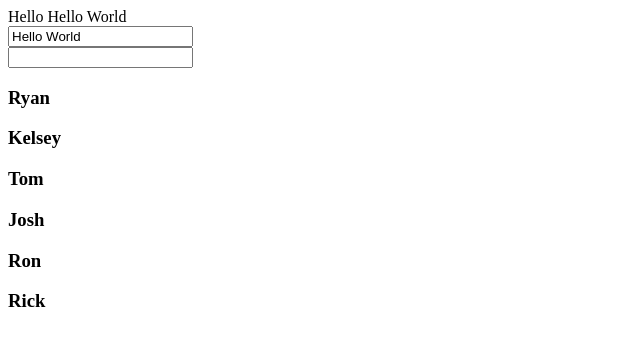
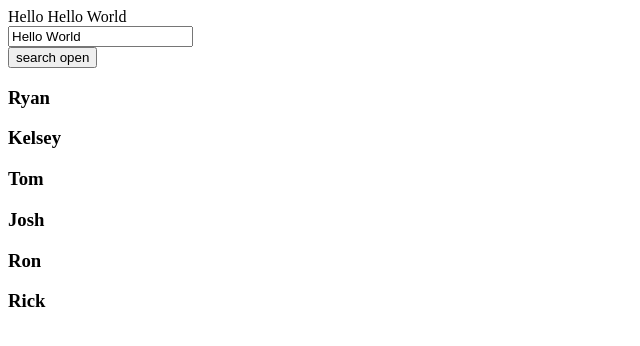
Before and after one commit to 87duran/Angular-Demo, a plain HTML site: page index.html in a window 1280 px wide. Shown: the whole page, without its empty margins (0-640 px from the left). Drawn offline with nearby package versions, Linux system fonts and the light colour scheme.

Commit message:
2nd commit

```diff
--- a/MainCtrl.js
+++ b/MainCtrl.js
@@ -3,6 +3,9 @@ var app = angular.module('ngDemo');
 app.controller('MainCtrl', function($scope){
 	$scope.test = 'Hello World';
 	$scope.devStudents = ['Ryan', 'Kelsey', 'Tom', 'Josh', 'Ron', 'Rick'];
+	$scope.toggleSearch = function(){
+		$scope.showSearch = !$scope.showSearch;
+	}
 
 
 });
--- a/index.html
+++ b/index.html
@@ -9,7 +9,8 @@
 	<br/>
 	<input ng-model='test' />
 	<br/>
-		<input ng-model='search' />
+	<button ng-click='toggleSearch()'> search open</button>
+		<input ng-model='search' ng-show='showSearch' />
 		<div ng-repeat='student in devStudents | filter: search'>
 		<h3>{{student}}</h3>
 
```
Also changed, not shown: 1 other file.
